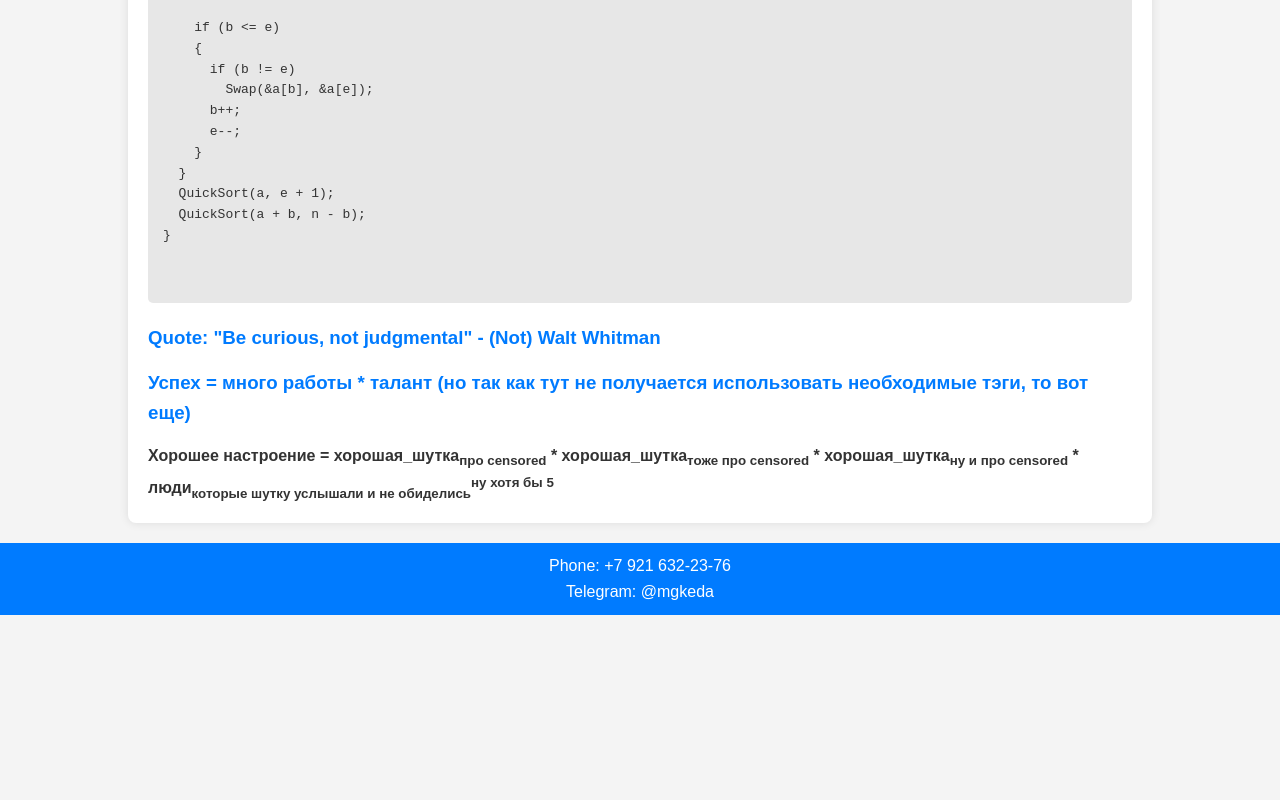
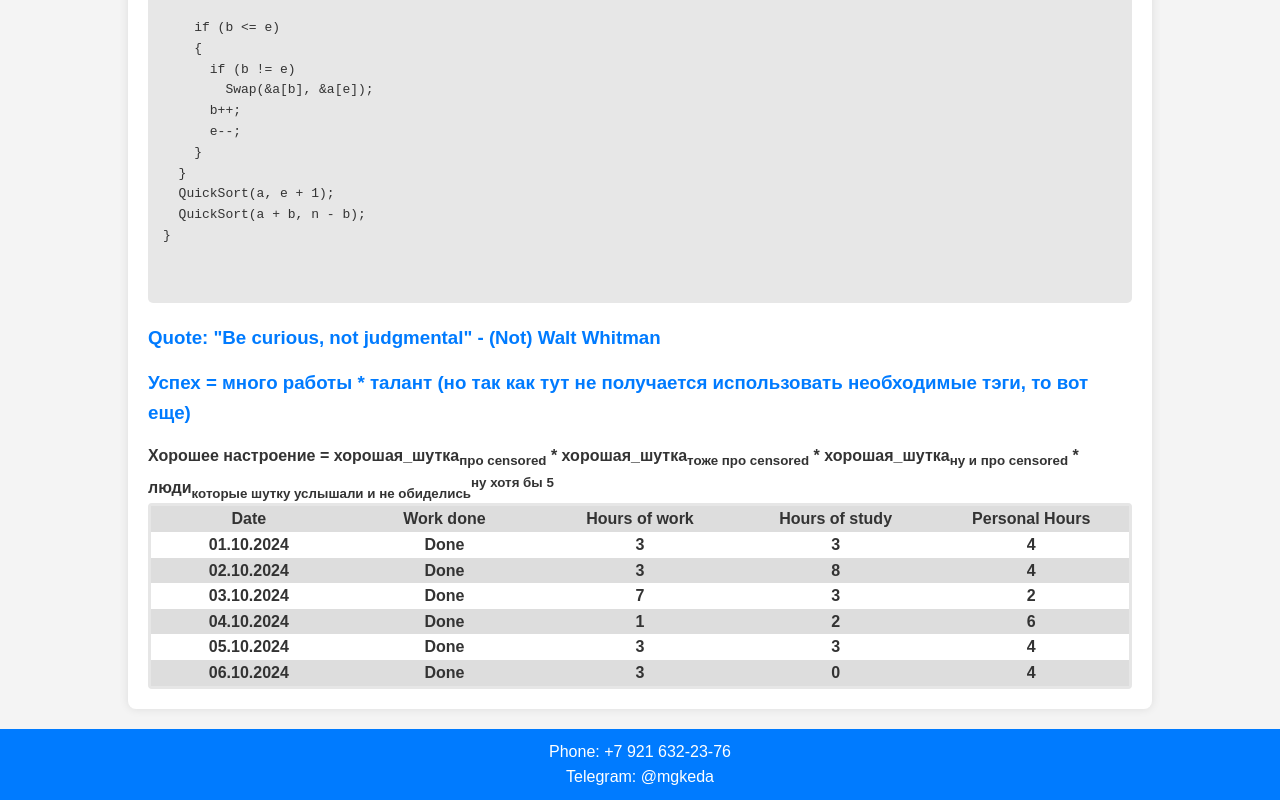
Before and after one commit to Gleb-Matveev/Frontend, a plain HTML site: page index.html in a window 1280 px wide. Shown: the part 2296-3096 px from the top of the page. Before the commit the page ends 2911 px from the top, so only its background shows below. Drawn offline with Linux system fonts and the light colour scheme.

Commit message:
table added

```diff
--- a/index.html
+++ b/index.html
@@ -134,6 +134,52 @@ void QuickSort(int *a, int n)
     <h3>Quote: "Be curious, not judgmental" - (Not) Walt Whitman</h3>
     <h3>Успех = много работы * талант (но так как тут не получается использовать необходимые тэги, то вот еще)</h3>
     <h4>Хорошее настроение = хорошая_шутка<sub>про censored</sub> * хорошая_шутка<sub>тоже про censored</sub> * хорошая_шутка<sub>ну и про censored</sub> * люди<sub>которые шутку услышали и не обиделись</sub><sup>ну хотя бы 5</sup></h4>
+    <div class="container">
+      <div class="wrapper">
+        <div>Date</div>
+        <div>Work done</div>
+        <div>Hours of work</div>
+        <div>Hours of study</div>
+        <div>Personal Hours</div>
+
+        <div>01.10.2024</div>
+        <div>Done</div>
+        <div>3</div>
+        <div>3</div>
+        <div>4</div>
+
+        <div>02.10.2024</div>
+        <div>Done</div>
+        <div>3</div>
+        <div>8</div>
+        <div>4</div>
+
+        <div>03.10.2024</div>
+        <div>Done</div>
+        <div>7</div>
+        <div>3</div>
+        <div>2</div>
+
+        <div>04.10.2024</div>
+        <div>Done</div>
+        <div>1</div>
+        <div>2</div>
+        <div>6</div>
+
+        <div>05.10.2024</div>
+        <div>Done</div>
+        <div>3</div>
+        <div>3</div>
+        <div>4</div>
+
+        <div>06.10.2024</div>
+        <div>Done</div>
+        <div>3</div>
+        <div>0</div>
+        <div>4</div>
+
+      </div>
+    </div>
     </main>
     <footer>
         <p>Phone: +7 921 632-23-76</p>
--- a/style.css
+++ b/style.css
@@ -130,3 +130,27 @@ h3 {
     text-align: center;
     margin-top: auto;
 }
+
+/**/
+
+.wrapper {
+    border-style: solid;
+    border-radius: 4px;
+    border-color: rgb(230, 230, 230);
+    font-weight: bold;
+    text-align: center;
+    display: grid;
+    grid-template-columns: repeat(5, 1fr);
+    grid-template-rows: repeat(7, 1fr);
+    grid-column-gap: 0px;
+    grid-row-gap: 0px;
+}
+
+.wrapper>div:nth-child(10n+1),
+.wrapper>div:nth-child(10n+2),
+.wrapper>div:nth-child(10n+3),
+.wrapper>div:nth-child(10n+4),
+.wrapper>div:nth-child(10n+5)
+{
+  background: #ddd;
+}
```
Also changed, not shown: 1 other file.
